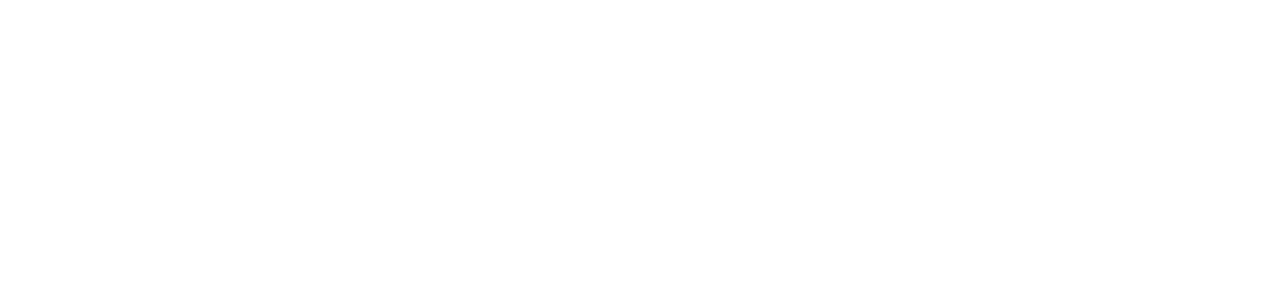
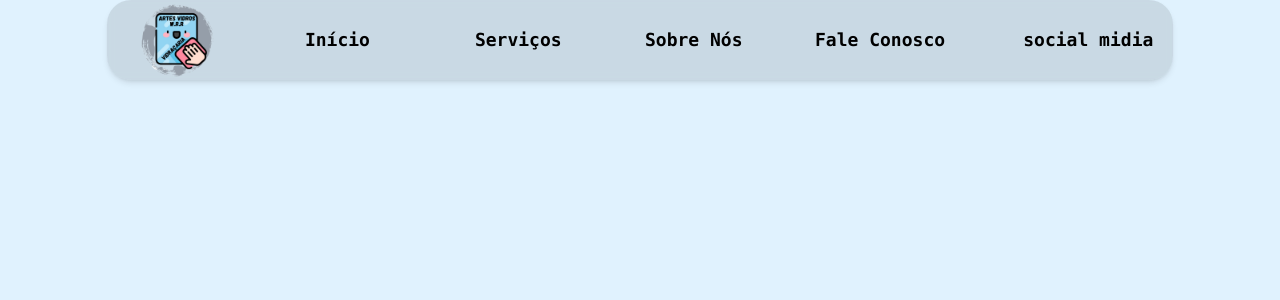
Before and after one commit to Gustavo-Brun/ArtesVidrosWRR, a Next.js app: page / in a window 1280 px wide. Shown: the top 300 px of the page. Built offline with nearby package versions, Linux system fonts and the light colour scheme.

Commit message:
feat(Component): Add Navigation bar
This commit adds a new component to the project. The component includes a Navigation bar.

```diff
--- a/src/app/layout.tsx
+++ b/src/app/layout.tsx
@@ -1,3 +1,4 @@
+import { Header } from '@/components/Header'
 import './globals.css'
 import type { Metadata } from 'next'
 
@@ -13,7 +14,10 @@
 }) {
   return (
     <html lang="en">
-      <body>{children}</body>
+      <body className='bg-sky-100'>
+        <Header/>
+        {children}
+      </body>
     </html>
   )
 }
--- /dev/null
+++ b/src/components/Header.tsx
@@ -0,0 +1,42 @@
+import Image from "next/image"
+import Link from "next/link"
+
+export const Header = () => {
+  return (
+    <header className="z-50 sticky top-2 flex mx-auto px-5 justify-between items-center h-20 w-5/6 backdrop-blur-sm bg-color-header rounded-3xl shadow-md text-black text-lg font-mono font-bold">
+        <Image
+        src={"/logo/Artes-Vidros-nBg.png"}
+        alt="Logo Artes Vidros W.R.R"
+        width={100}
+        height={100}
+        />
+        <nav>
+            <ul className=" grid gap-10 grid-cols-4 ">
+                <li className="hover:text-gray-600 transition-colors duration-300 hover:underline underline-offset-1">
+                    <Link href={"/"}>
+                        Início
+                    </Link>
+                </li>
+                <li className="hover:text-gray-600 transition-colors duration-300 hover:underline underline-offset-1">
+                    <Link href={"/servicos"}>
+                        Serviços
+                    </Link>
+                </li>
+                <li className="hover:text-gray-600 transition-colors duration-300 hover:underline underline-offset-1">
+                    <Link href={"/"}>
+                        Sobre Nós
+                    </Link>
+                </li>
+                <li className="hover:text-gray-600 transition-colors duration-300 hover:underline underline-offset-1">
+                    <Link href={"/"}>
+                        Fale Conosco
+                    </Link>
+                </li>
+            </ul>
+        </nav>
+        <div>
+            social midia
+        </div>
+    </header>
+  )
+}
--- a/tailwind.config.ts
+++ b/tailwind.config.ts
@@ -12,6 +12,7 @@
         'color-secundary': '#00facd',
         'color-primary': '#2e2deb',
         'color-sash': '#25272D',
+        'color-header': 'rgba(0, 0, 0, .1)'
       },
       backgroundImage: {
         'gradient-radial': 'radial-gradient(var(--tw-gradient-stops))',
```
